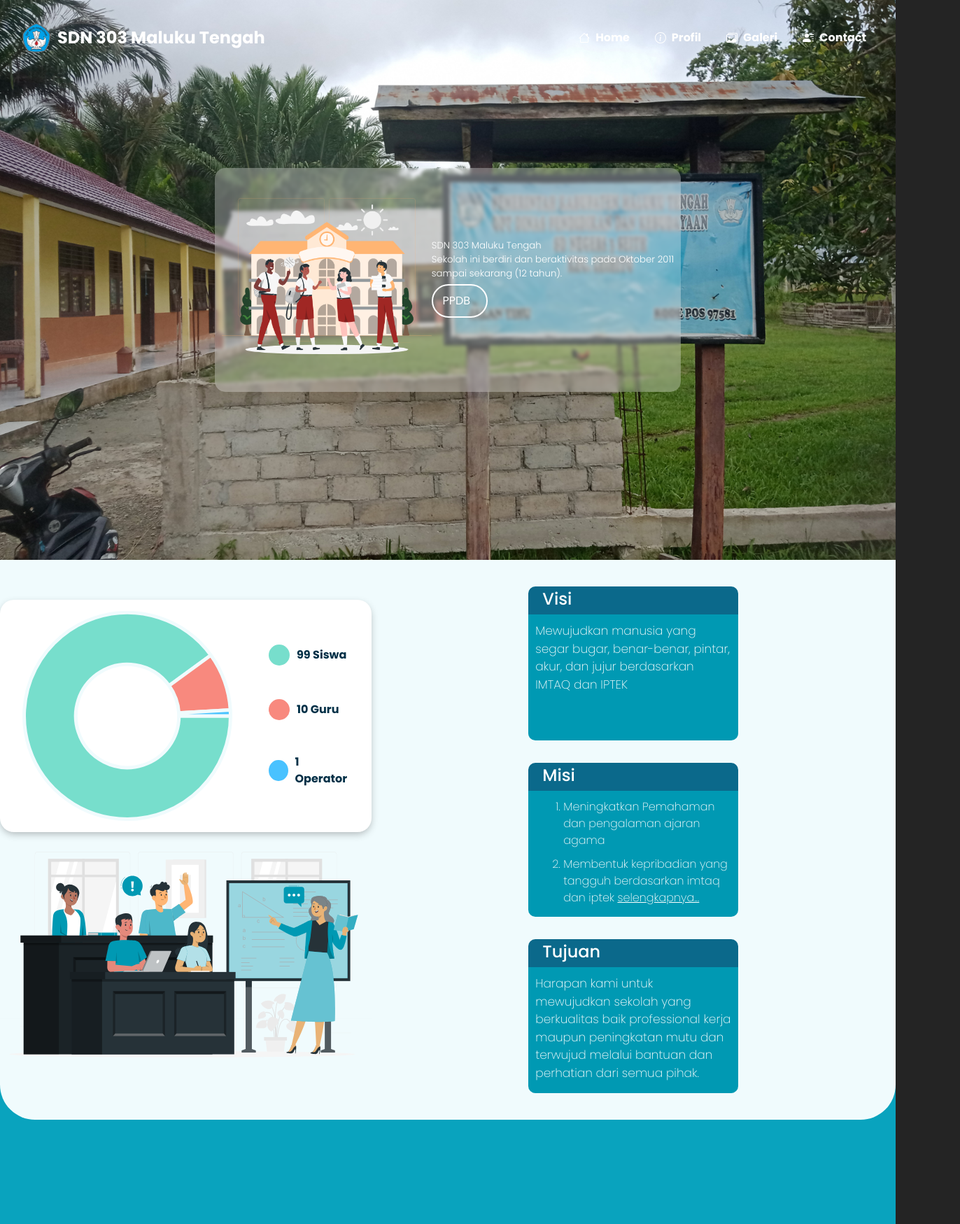
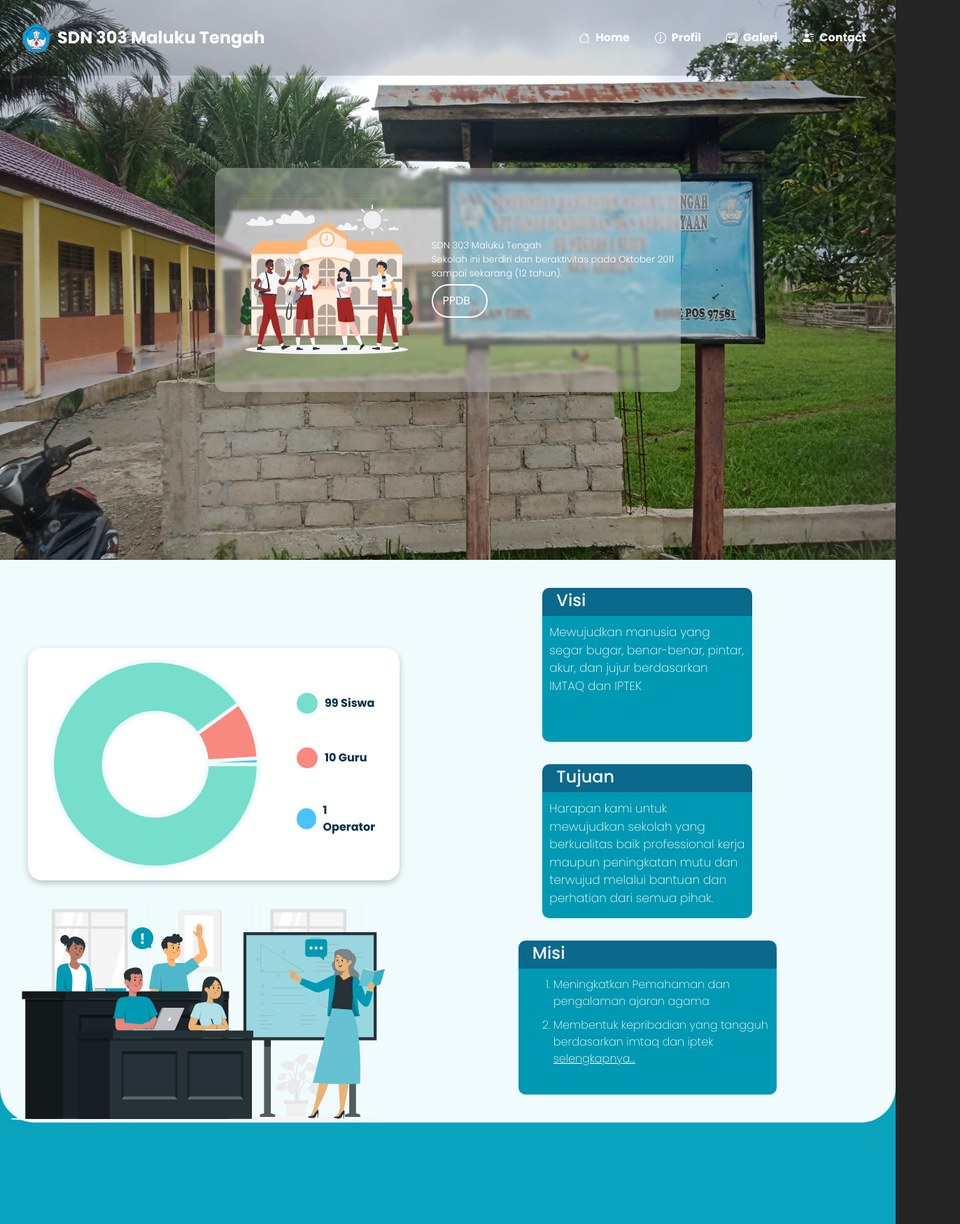
Before and after one commit to shfwan/SDN303Malteng, a React (Vite) app: page / in a window 1280 px wide. Shown: the top 1749 px of the page at 70% size, 1372 px wide, since content can reach past the window. Built offline with nearby package versions, Linux system fonts and the light colour scheme.

Commit message:
penambahan z-index : 1 pada navbar

```diff
--- a/package.json
+++ b/package.json
@@ -5,7 +5,7 @@
   "type": "module",
   "scripts": {
     "dev": "vite",
-    "build": "vite build",
+    "build": "set \"GENERATE_SOURCEMAP=false\" && vite build",
     "lint": "eslint src --ext js,jsx --report-unused-disable-directives --max-warnings 0",
     "preview": "vite preview",
     "deploy": "gh-pages -d dist"
--- a/src/App.css
+++ b/src/App.css
@@ -14,6 +14,7 @@
     color: white;
     align-items: center;
     justify-content: space-between;
+    background-color: rgba(0, 0, 0, 0.150);
     gap: 2rem;
     padding: 2rem;
     position: fixed;
@@ -31,6 +32,7 @@
     background-color: white;
     color: #09A3BE;
     transition: all ease 200ms;
+    z-index: 1;
 }
 
 .nav ul {
@@ -49,6 +51,7 @@
     justify-content: space-evenly;
     gap: 1rem;
     list-style: none;
+    font-weight: bolder;
 }
 
 .title-inline {
--- a/src/App.jsx
+++ b/src/App.jsx
@@ -57,21 +57,21 @@ function App() {
 
   const [ navbar, setNavbar ] = useState(false)
 
-  const changeBackgroundNavbar = () => { (window.scrollY >= 75) ? setNavbar(true) : setNavbar(false) }
+  const changeBackgroundNavbar = () => { (window.scrollY >= 5) ? setNavbar(true) : setNavbar(false) }
   window.addEventListener('scroll', changeBackgroundNavbar)
 
   return (
     <div className='app'>
       <div className={navbar ? 'nav-active' : 'nav'}>
-              <span className='title-inline'>
+              <div className='title-inline'>
                   <img src={iconTutwuri} alt="icon-tutuwuri" width={40} style={{marginRight: '10px'}}/>
                   <a className='title' href='#'>SDN 303 Maluku Tengah</a>
-              </span>
+              </div>
               <ul>
                 {menuItem.map((menu) => (
                   // eslint-disable-next-line react/jsx-key
                   <li className={menu.title}>
-                    <Link to={menu.title} smooth={true} offset={1.1} duration={1000}>
+                    <Link to={menu.title} smooth={true} offset={1} duration={1000}>
                       <div className="nav-item">
                         {menu.icon}
                         {menu.title}
--- a/src/component/Contact/Contact.css
+++ b/src/component/Contact/Contact.css
@@ -19,7 +19,7 @@
     justify-content: center;
     gap: 10vh;
     align-items: center;
-
+    margin-top: 40px;
 }
 
 .container-map {
--- a/src/component/Galeri/Galeri.css
+++ b/src/component/Galeri/Galeri.css
@@ -3,6 +3,7 @@
     display: flex;
     flex-direction: column;
     align-items: center;
+    justify-content: center;
     background-color:#09A3BE ;
     border-radius: 0 0 50px 50px;
 }
--- a/src/component/Home/Home.css
+++ b/src/component/Home/Home.css
@@ -1,4 +1,4 @@
-section {
+.home-section {
     display: flex;
     align-items: center;
     justify-content: center;
@@ -6,7 +6,7 @@ section {
     height: 100vh;
     background-position: center;
     background-size: cover;
-    border-radius: 0px;
+    background-image: url('/src/assets/background.jpg');
 }
 
 .container-card {
@@ -16,7 +16,7 @@ section {
 .corner-card {
     border-radius: 15px;
     background: rgba(255, 255, 255, 0.3);
-    backdrop-filter: blur(2.5px);
+    backdrop-filter: blur(   2.5px);
 }
 
 .column-card {
@@ -33,8 +33,7 @@ section {
     flex-direction: column;
     color: white;
     font-family: 'Poppins';
-
-
+    overflow: auto;
 }
 
 h1 {
--- a/src/component/Home/Home.jsx
+++ b/src/component/Home/Home.jsx
@@ -4,8 +4,7 @@ import './Home.css'
 
 const Home = () => {
     return (
-        <section
-            style={{backgroundImage: `url(${Background})`}}>
+        <section className='home-section'>
                 {/* Container card */}
             <div className="container-card">
                 <div className='corner-card'>
--- a/src/component/NavigationBar/NavigationBar.css
+++ /dev/null
@@ -1,44 +0,0 @@
-* {
-    box-sizing: border-box;
-}
-.nav {
-    width: 100%;
-    display: flex;
-    background-color: white;
-    color: white;
-    /* border-radius: 10px; */
-    align-items: center;
-    justify-content: space-between;
-    gap: 2rem;
-    padding: 1rem;
-}
-
-.nav ul {
-    padding: 0;
-    margin: 0;
-    display: flex;
-    justify-content: space-evenly;
-    gap: 1rem;
-    list-style: none;
-}
-
-.title {
-    text-decoration: none;
-    font-size: 24px;
-    font-weight: bold;
-}
-
-a {
-    text-decoration: none;
-}
-
-.nav ul li {
-    color:white;
-    justify-content: center;
-    align-items: center;
-    padding: 13px;
-    background-color: #09A3BE;
-    border-radius: 10px;
-    height: fit-content;
-    cursor: pointer;
-}
--- a/src/component/Profil/Profil.css
+++ b/src/component/Profil/Profil.css
@@ -1,7 +1,8 @@
 .profil-section{
-    display: flex;
+    display: inline-flex;
     background-color: #F0FBFD;
-    height: 100vh;
+    height: fit-content;
+    width: 100%;
     align-items: center;
     flex-direction: row;
     justify-content: center;
@@ -9,16 +10,19 @@
 }
 
 .container-stats{
-    width: 100%;
+    top: 5em;
     display: flex;
 }
 
 .container-kelas {
+    position: relative;
+    top: 5em;
     display: flex;
     flex-direction: column;
 }
 
 .profil-1{
+    margin-left: 2.5em;
     display: flex;
     align-items: center;
     width: fit-content;
@@ -106,6 +110,7 @@
     font-style: italic;
     transition: opacity 1s;
 }
+
 @media screen and (max-width: 600px) {
     .profil-1 {
         scale: 90%;
--- a/src/component/Profil/Profil.jsx
+++ b/src/component/Profil/Profil.jsx
@@ -36,11 +36,14 @@ const Profil = (props) => {
     const clickInfo = () => {
         document.getElementById('more').style.display = 'none'
         const li = document.createElement('li')
+        const misiLi = [
+
+        ]
         li.appendChild(document.createTextNode('Menciptakan iklim dan lingkungan pembelajaran yang kondusif dalam upaya meningkatkan mutu pembelajaran'))
-        // li.appendChild(document.createTextNode('Mengembangkan bakat dan minat siswa'))
-        // li.appendChild(document.createTextNode('Meningkatkan sarana dan prasarana pendidikan SD Negeri 303 Maluku Tengah'))
-        // li.appendChild(document.createTextNode('Meningkatkan 3 kemampuan dasar (Baca, Tulis, Hitung) siswa'))
-        // li.appendChild(document.createTextNode('Membina kerja sama yang baik dengan stackholder'))
+        li.appendChild(document.createTextNode('Mengembangkan bakat dan minat siswa'))
+        li.appendChild(document.createTextNode('Meningkatkan sarana dan prasarana pendidikan SD Negeri 303 Maluku Tengah'))
+        li.appendChild(document.createTextNode('Meningkatkan 3 kemampuan dasar (Baca, Tulis, Hitung) siswa'))
+        li.appendChild(document.createTextNode('Membina kerja sama yang baik dengan stackholder'))
 
         document.getElementById('isi-detail').style.height = "310px"
         setTimeout(() => {
@@ -87,7 +90,15 @@ const Profil = (props) => {
                                 <h3>Mewujudkan manusia yang segar bugar, benar-benar, pintar, akur, dan jujur berdasarkan IMTAQ dan IPTEK</h3>
                             </div>
                         </div>
-                        <div className="box" >
+                        <div className="box">
+                            <div className="sub-judul">
+                                <h2>Tujuan</h2>
+                            </div>
+                            <div className="isi">
+                                <h3>Harapan kami untuk mewujudkan sekolah yang berkualitas baik professional kerja maupun peningkatan mutu dan terwujud melalui bantuan dan perhatian dari semua pihak. </h3>
+                            </div>
+                        </div>
+                        <div className="box" style={{width:'65%', height: 'fit-content'}}>
                             <div className="sub-judul">
                                 <h2>Misi</h2>
                             </div>
@@ -96,14 +107,6 @@ const Profil = (props) => {
                                     <li>Meningkatkan Pemahaman dan pengalaman ajaran agama</li>
                                     <li>Membentuk kepribadian yang tangguh berdasarkan imtaq dan iptek <u id="more" onClick={clickInfo} style={{cursor:"pointer"}}>selengkapnya...</u></li>
                                 </ol>
-                            </div>
-                        </div>
-                        <div className="box" >
-                            <div className="sub-judul">
-                                <h2>Tujuan</h2>
-                            </div>
-                            <div className="isi">
-                                <h3>Harapan kami untuk mewujudkan sekolah yang berkualitas baik professional kerja maupun peningkatan mutu dan terwujud melalui bantuan dan perhatian dari semua pihak. </h3>
                             </div>
                         </div>
                     </div>
```
Also changed, not shown: src/component/NavigationBar/NavigationBar.jsx (deleted, +0 -20 lines).
